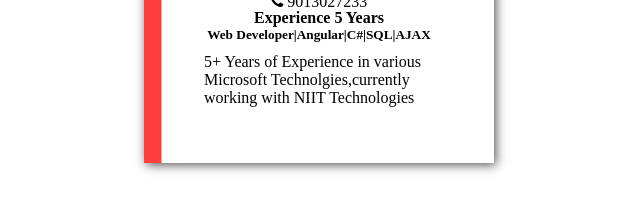
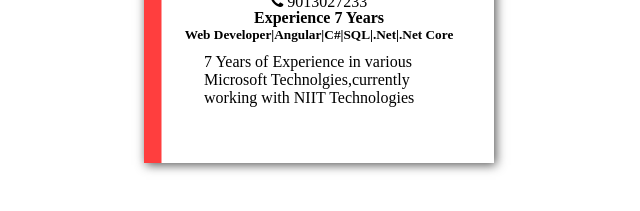
Before and after one commit to mukulkhatter/MyCard, a plain HTML site: page index.html in a window 1280 px wide. Shown: the part 437-648 px from the top of the page, without its empty margins (321-961 px from the left). Drawn offline with Linux system fonts and the light colour scheme.

Commit message:
Update index.html

```diff
--- a/index.html
+++ b/index.html
@@ -14,10 +14,10 @@
 
 <h3>Mukul Khatter</h3>
 <i class="fa fa-phone fa-1x" area-hidden="true"> 9013027233</i>
-   <h4>Experience 5 Years</h4>
-<h5>Web Developer|Angular|C#|SQL|AJAX</h5>
+   <h4>Experience 7 Years</h4>
+<h5>Web Developer|Angular|C#|SQL|.Net|.Net Core</h5>
 <p>
-5+ Years of Experience in various Microsoft Technolgies,currently working with NIIT Technologies
+7 Years of Experience in various Microsoft Technolgies,currently working with NIIT Technologies
 
 </p>
 
```
